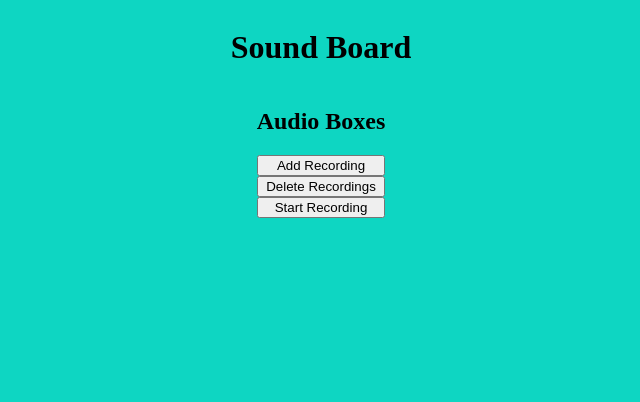
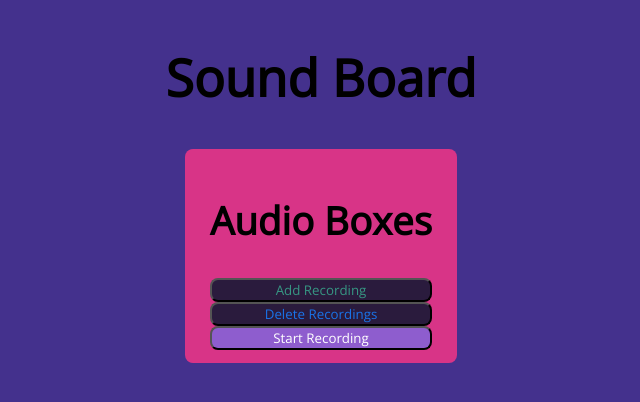
Before and after one commit to GarrettLayden/Solo-Project, a React app: page / in a window 1280 px wide. Both pictures are taken after a click on the button "Add Recording". Shown: the whole page, without its empty margins (319-959 px from the left). Built offline with nearby package versions, Linux system fonts and the light colour scheme.

Commit message:
solo project

```diff
--- a/audio.js
+++ b/audio.js
@@ -24,7 +24,7 @@ audioRecording.recordAudio = () =>
           const audioUrl = URL.createObjectURL(audioBlob);
           const audio = new Audio(audioUrl);
           const play = () => audio.play();
-          resolve({ audioBlob, audioUrl, play });
+          resolve({audioBlob, audioUrl, play})
         });
 
         mediaRecorder.stop();
@@ -42,41 +42,35 @@ audioRecording.handleAction = async (idNumber) => {
   const actionButton = document.getElementById(`${idNumber}`);
   actionButton.disabled = true;
   recorder.start();
-  await audioRecording.sleep(1000);
+  await audioRecording.sleep(2000);
   const audio = await recorder.stop();
   audio.play();
-  await audioRecording.sleep(1000);
+  await audioRecording.sleep(2000);
   actionButton.disabled = false;
 };
 
-// audioRecording.storeAudio = async () => {
-//   let idNumber = 1;
-//   const recorder = await audioRecording.recordAudio();
-//   const actionButton = document.getElementById(`${idNumber}`);
-//   idNumber++;
-//   actionButton.disabled = true;
-//   console.log('recorder: ', recorder);
-//   recorder.start();
-//   await audioRecording.sleep(1000);
-//   await recorder.stop();
-//   // audio.play();
-//   await audioRecording.sleep(1000);
-//   actionButton.disabled = false;
-// }
+audioRecording.storeAudio = async (idNumber) => {
+  const recorder = await audioRecording.recordAudio();
+  const actionButton = document.getElementById(`${idNumber}`);
+  // actionButton.disabled = true;
+  recorder.start();
+  // await audioRecording.sleep(2000);
+  return await recorder.stop();
+  // await audioRecording.sleep(2000);
+  // actionButton.disabled = false;
+}
 
-// audioRecording.playAudio = async () => {
-//   let idNumber = 1;
-//   const recorder = await audioRecording.recordAudio();
-//   const actionButton = document.getElementById(`${idNumber}`);
-//   idNumber++;
-//   actionButton.disabled = true;
-//   console.log('recorder: ', recorder);
-//   recorder.start();
-//   await audioRecording.sleep(1000);
-//   const audio = await recorder.stop();
-//   audio.play();
-//   await audioRecording.sleep(1000);
-//   actionButton.disabled = false;
-// }
+audioRecording.playAudio = async (idNumber) => {
+  // const recorder = await audioRecording.recordAudio();
+  const actionButton = document.getElementById(`${idNumber}`);
+  // actionButton.disabled = true;
+  // recorder.start();
+  // await audioRecording.sleep(2000);
+  // const audio = await recorder.stop();
+  const audio = await audioRecording.storeAudio(idNumber);
+  audio.play();
+  // await audioRecording.sleep(2000);
+  // actionButton.disabled = false;
+}
 
 module.exports = audioRecording;
--- a/client/Square.js
+++ b/client/Square.js
@@ -1,15 +1,11 @@
 import React from 'react';
 import { render } from 'react-dom';
-const audioRecording = require('../audio.js');
+const audioRecorder = require('../audio.js');
 
 const Square = (props) => {
 
-  return( <button className='Square' id={props.id} onClick={() => {audioRecording.handleAction(props.id)}}>Start Recording</button>)
-  // onMouseDown={() => {audioRecording.handleAction()}}
+  return( <button className='Square' id={props.id} onMouseDown={() => {audioRecorder.storeAudio(props.id)}} onMouseUp={() => {audioRecorder.playAudio(props.id)}}>Start Recording</button>)
+  // onMouseDown={() => {audioRecorder.handleAction()}}
 }
 
 export default Square;
-
-// figure out how to add more squares everytime a button is pressed
-// figure out how to store audio by holding button
-// figure out how to play audio by clicking button
--- a/client/SquareContainer.js
+++ b/client/SquareContainer.js
@@ -1,17 +1,8 @@
 import React, { useState, useEffect } from 'react';
 import Square from './Square.js';
-const audioRecording = require('../audio.js');
 
 // holds a method that will be passed down to each square
-// has a button that will make more squares
-//
-
-
-// function update () {
-//   const [value, setValue] = useState(0);
-//   return () => setValue(value => value + 1);
-// }
-
+// has a button that will make more square
 
 let numOfSquares = 1;
 
@@ -20,10 +11,14 @@ const SquareContainer = props => {
   const [squareArray, setSquareArray] = useState([]);
 
   return (
-    <div>
-      <button id='add' onClick={() => setSquareArray([...squareArray, <Square id={numOfSquares++} key={numOfSquares}/>])}>Add Recording</button>
-      <button id='delete' onClick={() => setSquareArray([])}>Delete Recordings</button>
-      {squareArray}
+    <div className='bigBoard'>
+      <div className='buttonsBox'>
+          <button id='add' onClick={() => setSquareArray([...squareArray, <Square id={numOfSquares++} key={numOfSquares}/>])}>Add Recording</button>
+          <button id='delete' onClick={() => setSquareArray([])}>Delete Recordings</button>
+        <div className='board'>
+          {squareArray}
+        </div>
+      </div>
     </div>
   )
 }
--- a/client/styles.css
+++ b/client/styles.css
@@ -1,26 +1,74 @@
+@import url('https://fonts.googleapis.com/css2?family=Open+Sans:wght@300&display=swap');
 
-/*
+html {
+  font-size: 2vw;
+}
+
 header {
   display: flex;
-  /* flex-direction: column;
+  flex-direction: column;
   justify-content: center
-} */
+}
 
 body {
+  font-family: 'Open Sans', sans-serif;
   display: flex;
   justify-content: center;
   align-items: center;
   flex-direction: column;
-  background-color: rgb(14, 214, 194);
+  background-color: #44318d;
 }
 
 div {
   display: flex;
-  flex-direction: column
+  justify-content: flex-start;
+  flex-direction: column;
+  background-color: #d83487
 }
 
-#action {
+#app {
+  display: flex;
+  justify-content: flex-start;
+  align-items: center;
+  background-color: #d83487;
+  border: 1px solid transparent;
+  border-radius: 8px;
+  padding: 12px 24px 12px 24px;
+  margin: 2.5px;
+}
+
+#add {
+  font-family: 'Open Sans', sans-serif;
   display: flex;
   justify-content: center;
-  align-items: center;
+  color: #379683;
+  border-radius: 8px;
+  background-color: #2a1b3d;
 }
+
+#delete {
+  font-family: 'Open Sans', sans-serif;
+  display: flex;
+  justify-content: center;
+  color: #1a73e8;
+  border-radius: 8px;
+  background-color: #2a1b3d;
+}
+
+.bigBoard {
+  display: flex;
+  background-color: #606F78;
+}
+
+.Square {
+  font-family: 'Open Sans', sans-serif;
+  display: flex;
+  justify-content: center;
+  background-color: #8e5dce;
+  color: #fff;
+  border-radius: 8px;
+}
+
+button:disabled {
+  background-color: rgb(132, 22, 22);
+}
--- a/package.json
+++ b/package.json
@@ -19,6 +19,9 @@
   },
   "homepage": "https://github.com/GarrettLayden/Solo-Project#readme",
   "dependencies": {
+    "@emotion/react": "^11.9.0",
+    "@emotion/styled": "^11.8.1",
+    "@mui/material": "^5.8.1",
     "express": "^4.18.1",
     "node-fetch": "^2.6.7",
     "react": "^18.1.0",
```
Also changed, not shown: 1 other file.
